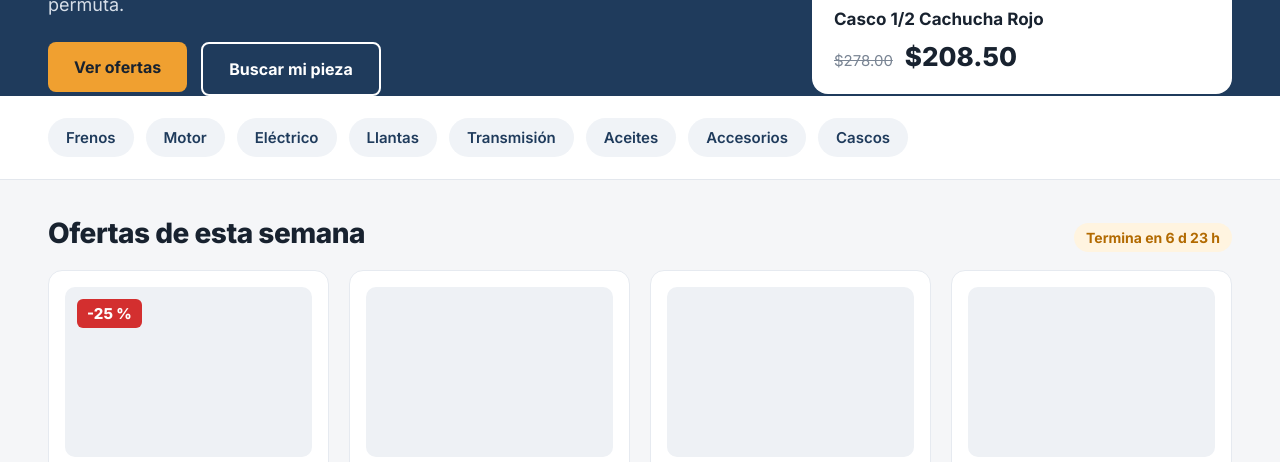
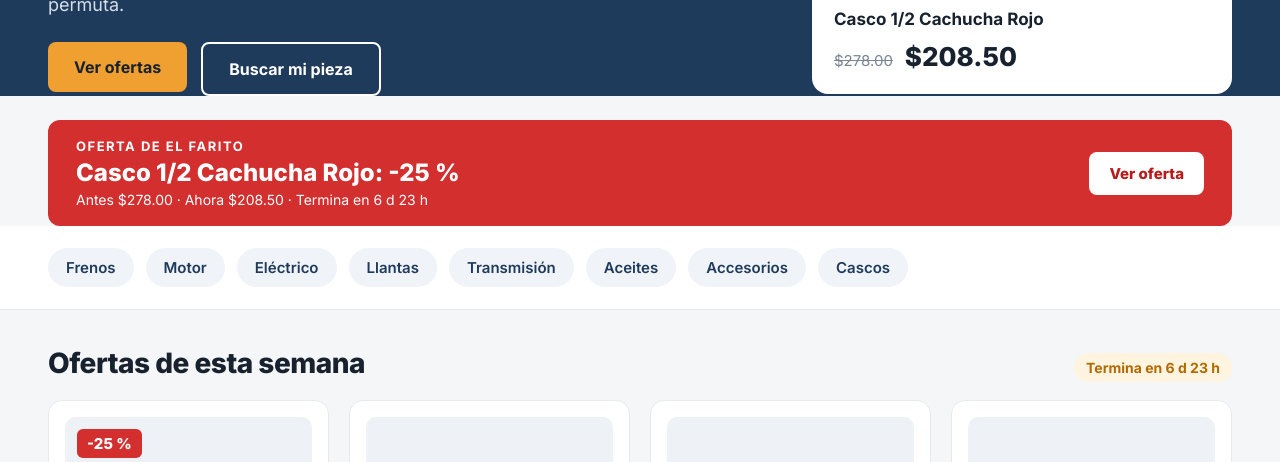
Before and after one commit to elfaritorefaccionaria-ai/elfarito, a plain HTML site: page index.html in a window 1280 px wide. Shown: the part 309-771 px from the top of the page. Drawn offline with Linux system fonts and the light colour scheme.

Commit message:
Update index.html

```diff
--- a/index.html
+++ b/index.html
@@ -101,6 +101,7 @@ a{color:inherit;text-decoration:none}
 <div style="display:flex;gap:12px;align-items:baseline"><span style="font-size:15px;color:#7a8594;text-decoration:line-through">$278.00</span><span style="font-size:26px;font-weight:800;color:#18222f">$208.50</span></div>
 </div>
 </div>
+<div style="margin:24px 48px 0 48px;background:#d32f2f;color:#ffffff;border-radius:12px;padding:18px 28px;display:flex;align-items:center;gap:24px;box-sizing:border-box"><div style="flex:1;display:flex;flex-direction:column;gap:4px"><span style="font-size:13px;font-weight:700;letter-spacing:1.5px">OFERTA DE EL FARITO</span><span style="font-size:24px;font-weight:800">Casco 1/2 Cachucha Rojo: -25 %</span><span style="font-size:14px">Antes $278.00 · Ahora $208.50 · Termina en 6 d 23 h</span></div><span style="background:#ffffff;color:#b71c1c;font-weight:800;padding:12px 20px;border-radius:8px;font-size:15px">Ver oferta</span></div>
 <div class="chips"><span class="chip">Frenos</span><span class="chip">Motor</span><span class="chip">Eléctrico</span><span class="chip">Llantas</span><span class="chip">Transmisión</span><span class="chip">Aceites</span><span class="chip">Accesorios</span><span class="chip">Cascos</span></div>
 <div class="sec">
 <div class="sec-h"><h2 class="sec-t">Ofertas de esta semana</h2><span class="reloj">Termina en 6 d 23 h</span></div>
```
